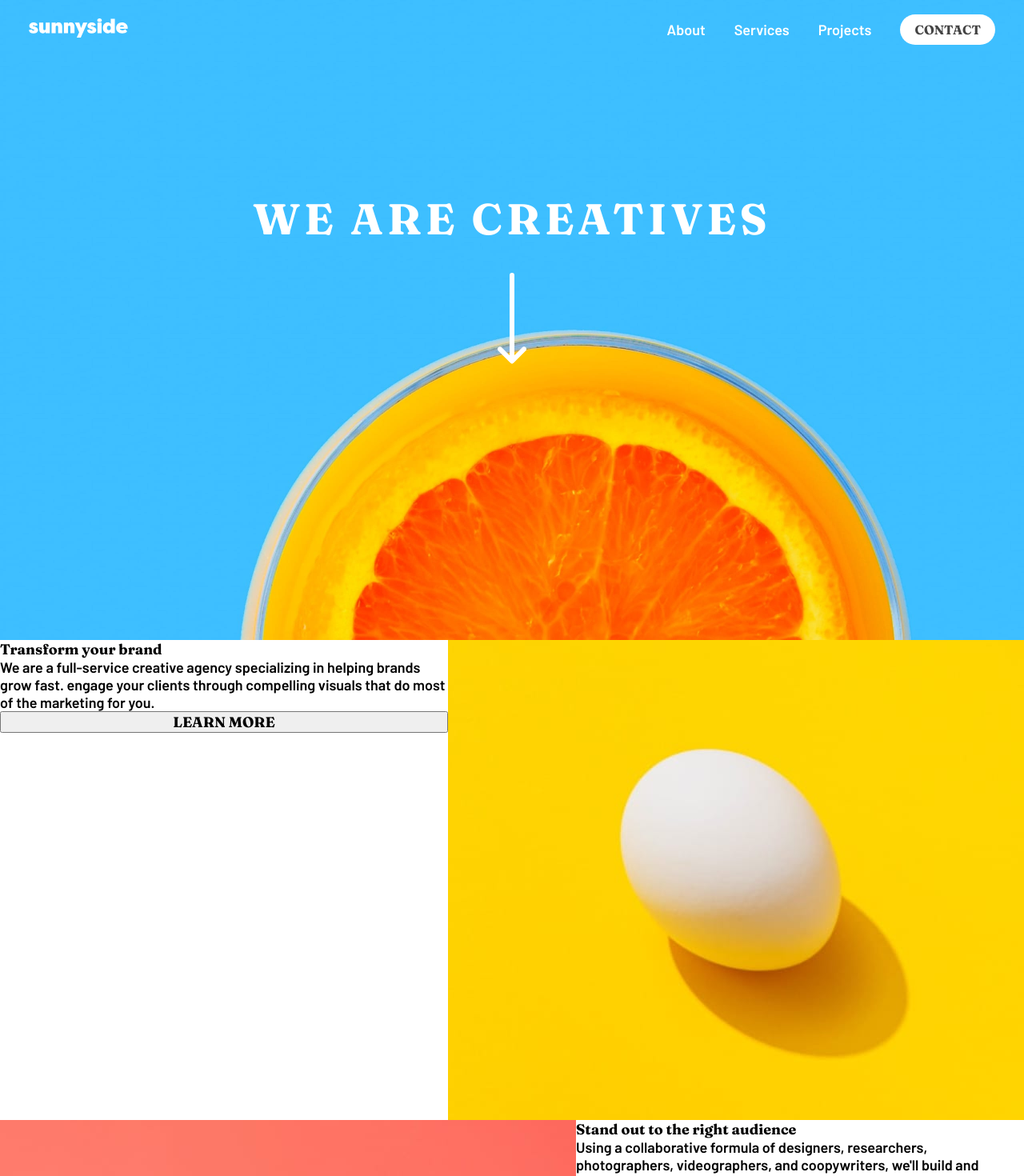
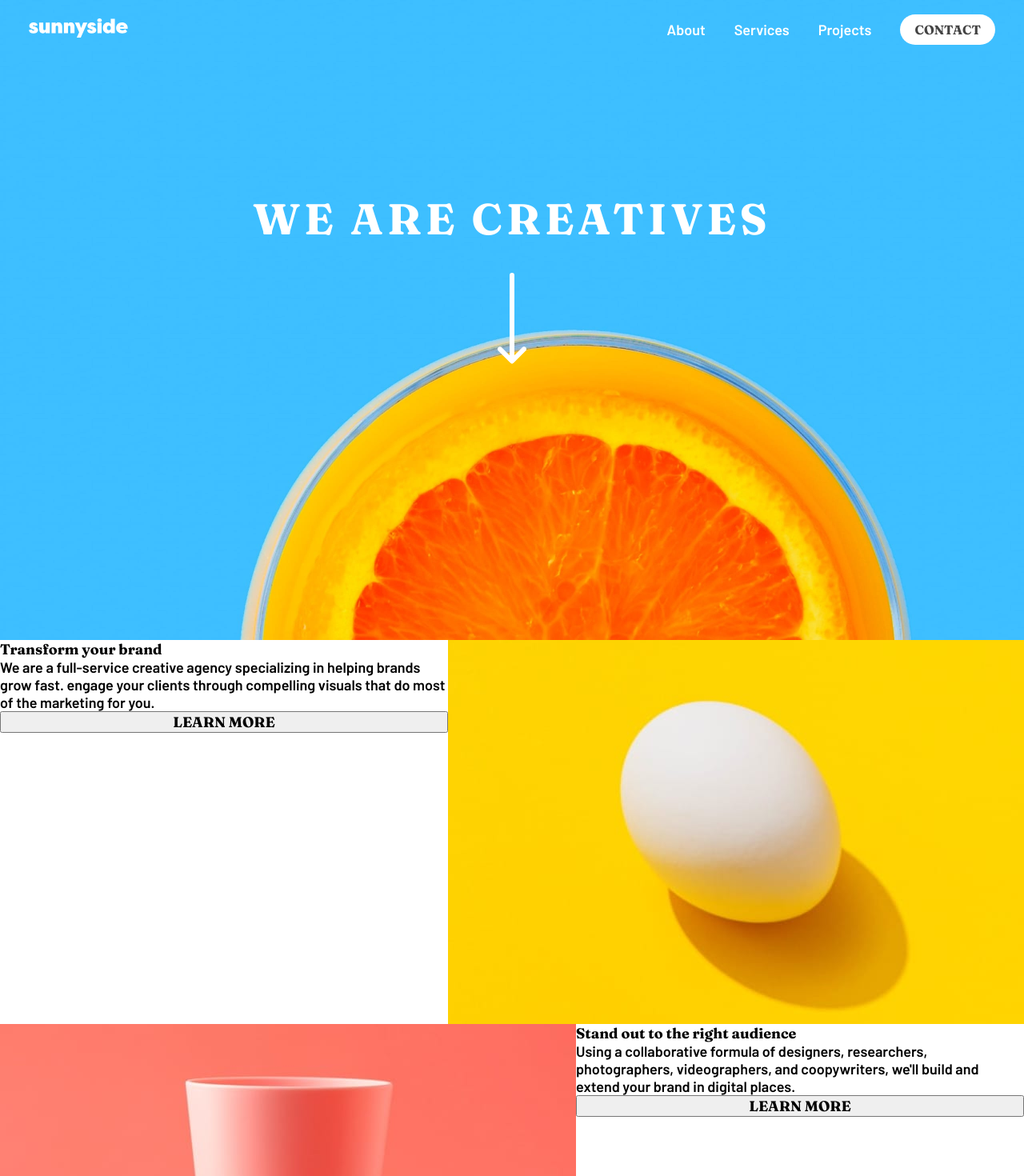
Before and after one commit to ksyksy815/Sunny-Side-Agency-Landing-Page, a React (Create React App) app in the folder client/: page / in a window 1280 px wide. Shown: the top 1470 px of the page at 80% size. Built offline with nearby package versions, Linux system fonts and the light colour scheme; the HTML template or start-up script is replaced by a standard one.

Commit message:
[Update] Added the arrow-down button with hover animation

```diff
--- a/client/src/App.js
+++ b/client/src/App.js
@@ -1,4 +1,4 @@
-import styled from 'styled-components'
+import styled, { keyframes } from 'styled-components'
 import header from '../src/assets/desktop/image-header.jpg'
 import { GlobalStyle } from '../src/globalStyle'
 import MainNav from './components/MainNav'
@@ -13,6 +13,19 @@ import arrowDown from './assets/icon-arrow-down.svg'
 const MainWrapper = styled.div`
   width: 100vw;
   max-width: 1440px;
+`
+
+const arrowDownMove = keyframes`
+  0% {
+    opacity: 1;
+  }
+  50% {
+    opacity: 1;
+    transform: translateY(10px);
+  }
+  100% {
+    opacity: 1;
+  }
 `
 
 const TopSection = styled.section`
@@ -36,6 +49,12 @@ const TopSection = styled.section`
   #main-arrow-down {
     background: transparent;
     border: none;
+    display: inline-block;
+
+    &:hover {
+      cursor: pointer;
+      animation: ${arrowDownMove} 1s infinite;
+    }
   }
 `
 const MidSection = styled.section`
--- a/client/src/components/MidSet.js
+++ b/client/src/components/MidSet.js
@@ -3,8 +3,8 @@ import styled from 'styled-components'
 import MainPageButton from './MainPageButton'
 
 const OneSet = styled.div`
-  width: 100vw;
-  height: 33.33%;
+  width: 100%;
+  height: 60vh;
   display: flex;
   flex-direction: ${props=> props.imgFirst ? `row` : `row-reverse`};
 
```
